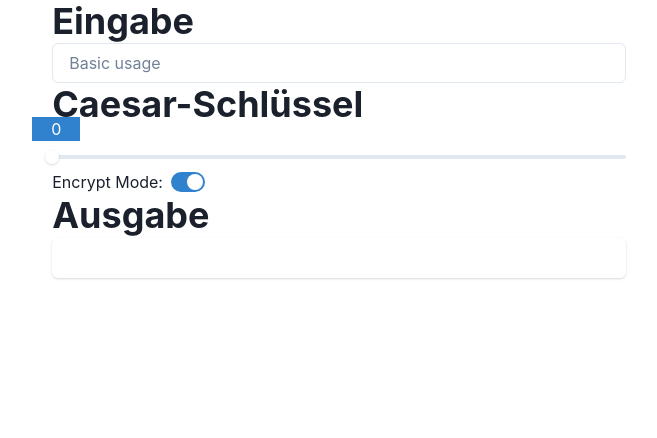
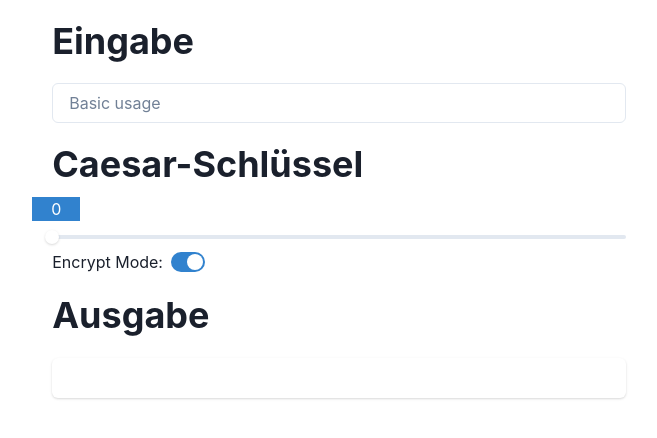
Before and after one commit to nf-projects/caesar-cipher, a Next.js app: page / in a window 1280 px wide. Shown: the top 438 px of the page, without its empty margins (301-958 px from the left). Built offline with nearby package versions, Linux system fonts and the light colour scheme.

Commit message:
improve UI layout

```diff
--- a/pages/index.tsx
+++ b/pages/index.tsx
@@ -32,15 +32,15 @@ const Home: NextPage = () => {
 
   return (
     <Container>
-      <Heading>Eingabe</Heading>
-      <Input
+      <Heading mt="20px">Eingabe</Heading>
+      <Input mt="20px"
         onChange={(e) => setValue(e.target.value)}
         value={value}
         placeholder="Basic usage"
       />
-      <Heading>Caesar-Schlüssel</Heading>
+      <Heading mt="20px">Caesar-Schlüssel</Heading>
 
-      <div style={{ height: "20px" }} />
+      <FormControl mt="40px">
         <Slider
           defaultValue={0}
           min={0}
@@ -65,6 +65,7 @@ const Home: NextPage = () => {
             {sliderValue}
           </SliderMark>
         </Slider>
+      </FormControl>
       <HStack>
         <p>Encrypt Mode:</p>
         <Switch
@@ -73,8 +74,8 @@ const Home: NextPage = () => {
         />
       </HStack>
 
-      <Heading>Ausgabe</Heading>
-      <Card>
+      <Heading mt="20px">Ausgabe</Heading>
+      <Card mt="20px">
         <CardBody>{caesarEncrypt(value, sliderValue, encryptMode)}</CardBody>
       </Card>
     </Container>
```
Lines whose indentation alone changed are shown as unchanged.
